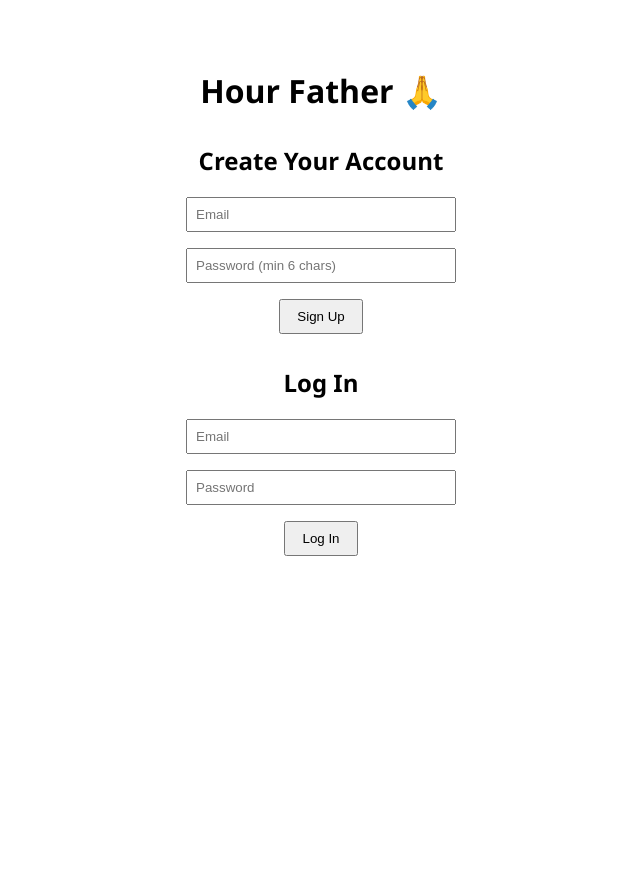
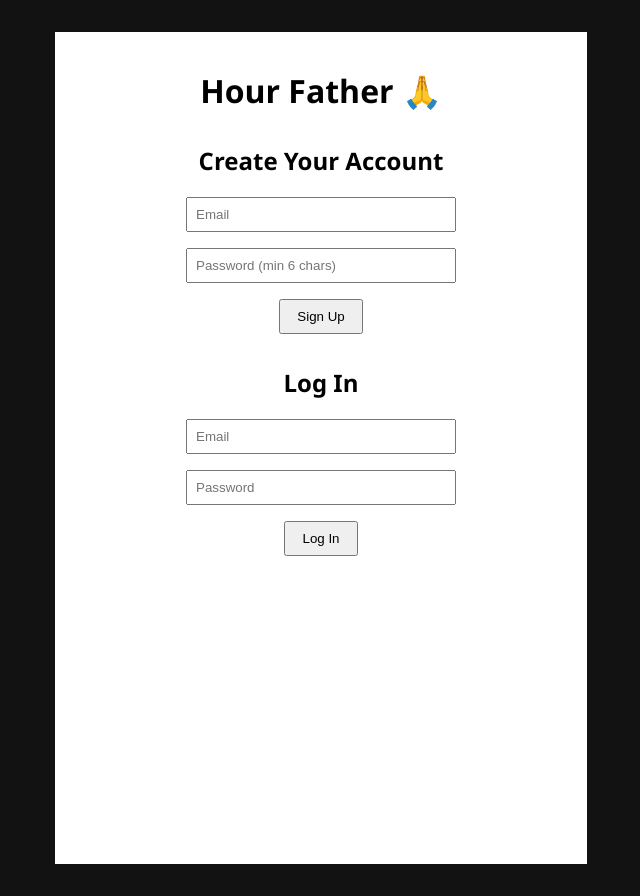
Before and after one commit to harrisbradley/hour-father, a React (Create React App) app: page / in a window 1280 px wide. Shown: the whole page, without its empty margins (319-959 px from the left). Before the commit the page ends 800 px from the top, so only its background shows below. Built offline with nearby package versions, Linux system fonts and the light colour scheme; no server answers.

Commit message:
dark mode pt 1

```diff
--- a/public/index.html
+++ b/public/index.html
@@ -6,7 +6,10 @@
     <meta name="viewport" content="width=device-width, initial-scale=1.0" />
 
     <!-- App Metadata -->
-    <meta name="description" content="Hour Father - A personal prayer tracker" />
+    <meta
+      name="description"
+      content="Hour Father - A personal prayer tracker"
+    />
     <meta name="theme-color" content="#ffffff" />
     <meta name="author" content="Your Name" />
 
@@ -14,6 +17,18 @@
 
     <!-- Optional: Add a custom font or icons here -->
     <!-- <link href="https://fonts.googleapis.com/css2?family=YourFont&display=swap" rel="stylesheet"> -->
+    <style>
+      body {
+        margin: 0;
+        padding: 0;
+        background-color: #121212;
+        transition: background 0.3s;
+      }
+
+      body.light {
+        background-color: #ffffff;
+      }
+    </style>
   </head>
   <body>
     <noscript>You need to enable JavaScript to run this app.</noscript>
--- a/src/App.js
+++ b/src/App.js
@@ -16,10 +16,13 @@ import PrayerStreak from "./components/PrayerStreak";
 
 // Import Styles
 import * as styles from "./styles";
+import { useTheme } from "./ThemeContext";
+import { getContainerStyles } from "./styles";
 
 function App() {
   const { user } = useAuth(); // 🔐 Get the currently logged-in user
-  const auth = getAuth(app);  // Firebase Auth instance
+  const auth = getAuth(app); // Firebase Auth instance
+  const { darkMode, toggleTheme } = useTheme(); // dark mode
 
   // 🔘 Log out the user
   async function handleLogout() {
@@ -27,7 +30,7 @@ function App() {
   }
 
   return (
-    <div style={styles.container}>
+    <div style={getContainerStyles(darkMode)}>
       <h1>Hour Father 🙏</h1>
 
       {/* 👤 Not logged in: show SignUp + Login forms */}
@@ -58,6 +61,13 @@ function App() {
           {/* 📜 Add the list below the stats */}
           <PrayerLog />
 
+          {/* 🌙 Dark mode button*/}
+          <button onClick={toggleTheme} style={{ marginBottom: "1rem" }}>
+            {darkMode ? "☀️ Light Mode" : "🌙 Dark Mode"}
+          </button>
+
+          <br />
+
           {/* 🔓 Log out button */}
           <button onClick={handleLogout} style={styles.button}>
             Log Out
--- /dev/null
+++ b/src/ThemeContext.js
@@ -0,0 +1,27 @@
+import { createContext, useContext, useEffect, useState } from "react";
+
+const ThemeContext = createContext();
+
+export function ThemeProvider({ children }) {
+  const [darkMode, setDarkMode] = useState(false);
+
+  // 🧠 Detect system preference on first load
+  useEffect(() => {
+    const prefersDark = window.matchMedia?.("(prefers-color-scheme: dark)").matches;
+    setDarkMode(prefersDark);
+  }, []);
+
+  function toggleTheme() {
+    setDarkMode((prev) => !prev);
+  }
+
+  return (
+    <ThemeContext.Provider value={{ darkMode, toggleTheme }}>
+      {children}
+    </ThemeContext.Provider>
+  );
+}
+
+export function useTheme() {
+  return useContext(ThemeContext);
+}
--- a/src/index.js
+++ b/src/index.js
@@ -3,11 +3,14 @@ import React from "react";
 import ReactDOM from "react-dom/client";
 import App from "./App";
 import { AuthProvider } from "./AuthContext";
+import { ThemeProvider } from "./ThemeContext";
 
 const root = ReactDOM.createRoot(document.getElementById("root"));
 
 root.render(
-  <AuthProvider>
-    <App />
-  </AuthProvider>
+  <ThemeProvider>
+    <AuthProvider>
+      <App />
+    </AuthProvider>
+  </ThemeProvider>
 );
--- a/src/styles.js
+++ b/src/styles.js
@@ -1,4 +1,18 @@
 // src/styles.js
+export function getContainerStyles(darkMode) {
+  return {
+    maxWidth: "500px",
+    margin: "2rem auto",
+    padding: "1rem",
+    textAlign: "center",
+    fontFamily: "'Segoe UI', sans-serif",
+    backgroundColor: darkMode ? "#121212" : "#ffffff",
+    color: darkMode ? "#e0e0e0" : "#000000",
+    minHeight: "100vh",
+    transition: "background 0.3s, color 0.3s",
+  };
+}
+
 export const container = {
     maxWidth: "500px",
     margin: "2rem auto",
```
